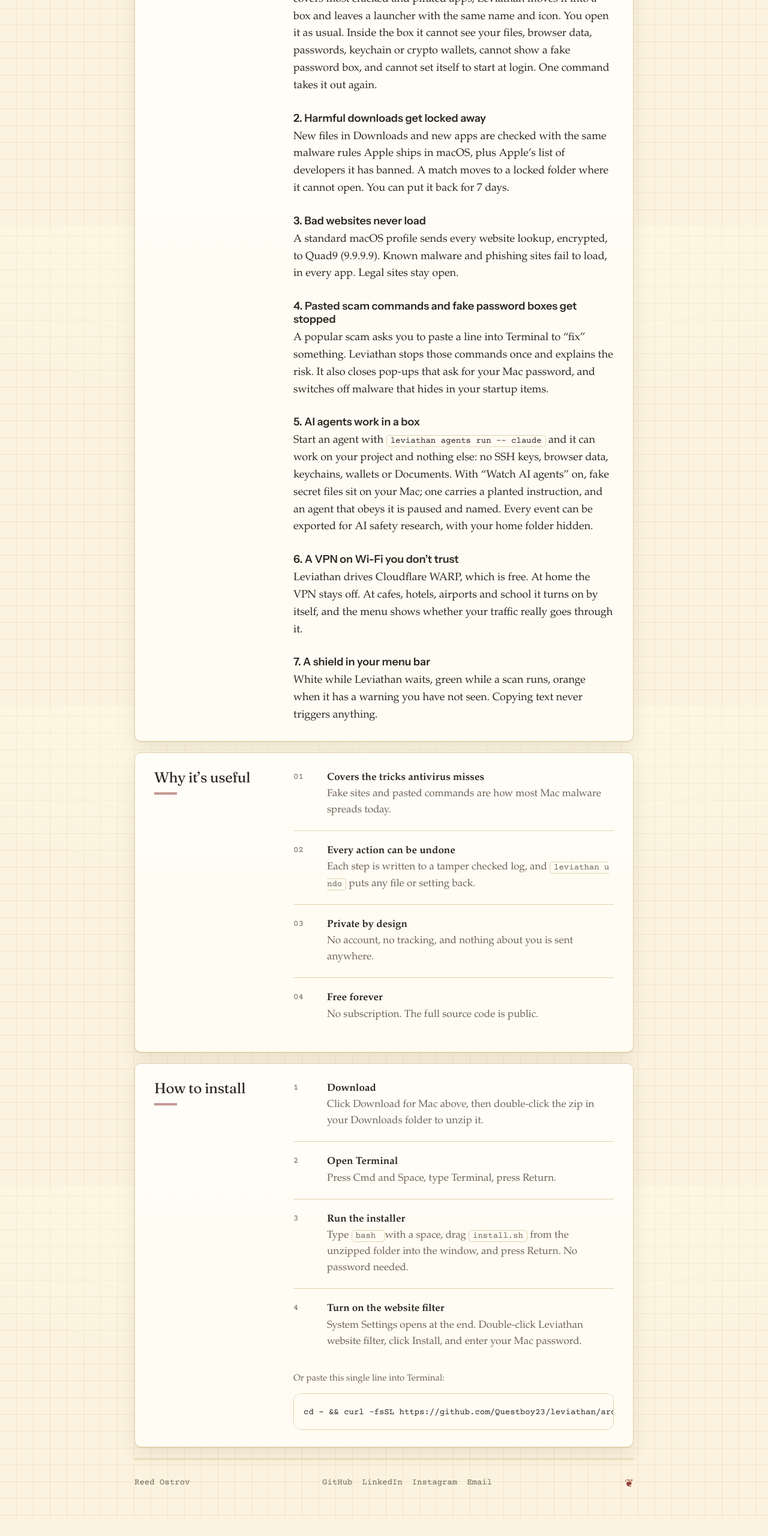
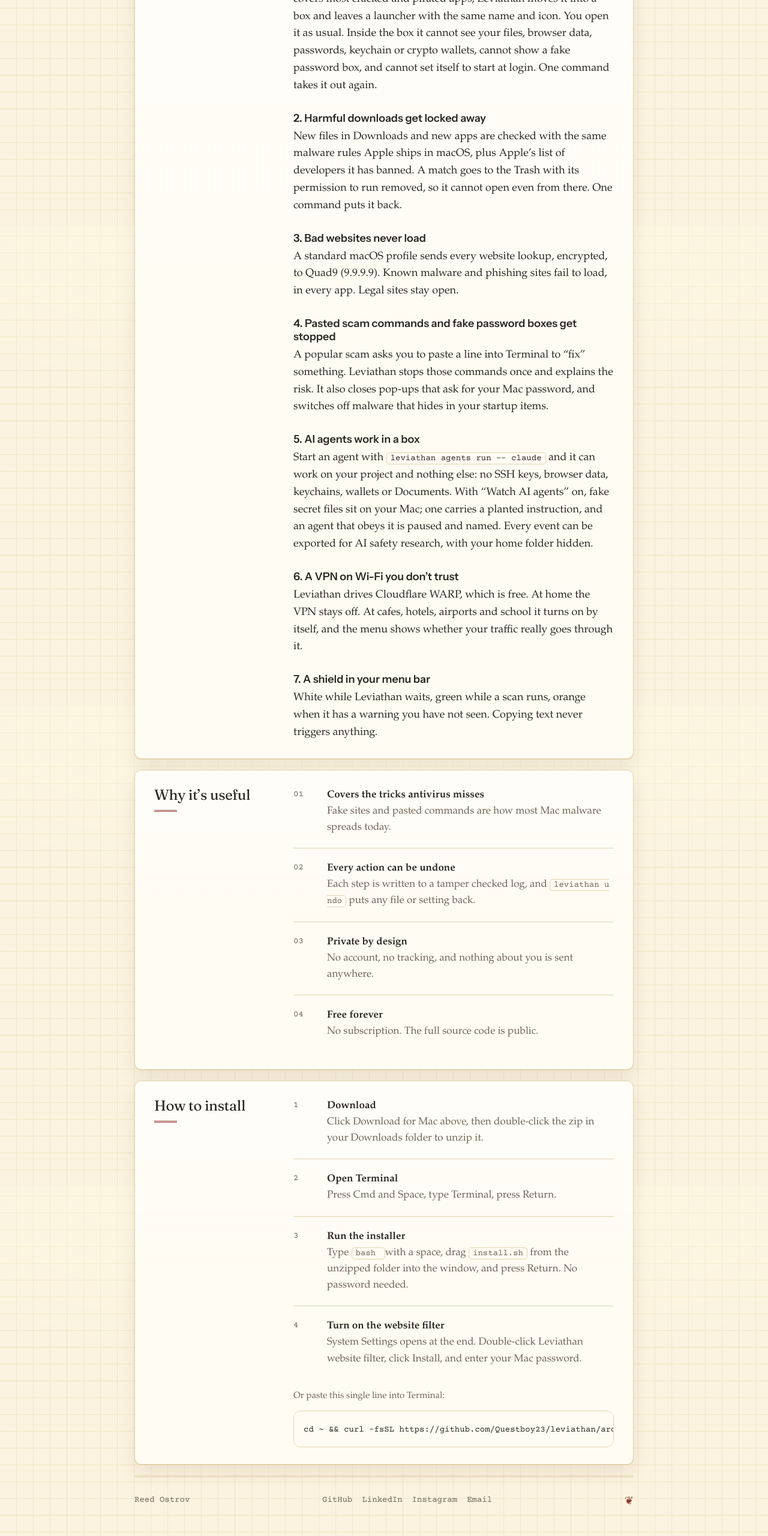
Before and after one commit to Questboy23/reedostrov.com, a plain HTML site: page leviathan/index.html in a window 1280 px wide. Shown: the part 1223-3783 px from the top of the page at 60% size. Before the commit the page ends 3754 px from the top, so only its background shows below. Drawn offline with nearby package versions, Linux system fonts and the light colour scheme.

Commit message:
Site: Leviathan 3.0.1, viruses go to the Trash
Co-Authored-By: Claude Opus 5.5 <noreply@anthropic.com>

```diff
--- a/leviathan/index.html
+++ b/leviathan/index.html
@@ -12,7 +12,7 @@ straight away. Scam pages ask for this.
 
 <section class="blk glass"><h3 class="serif">How it works</h3><div class="prose feats">
 <h4>1. Untrusted apps open in a Safe Box</h4><p>When you download an app that Apple never checked, which covers most cracked and pirated apps, Leviathan moves it into a box and leaves a launcher with the same name and icon. You open it as usual. Inside the box it cannot see your files, browser data, passwords, keychain or crypto wallets, cannot show a fake password box, and cannot set itself to start at login. One command takes it out again.</p>
-<h4>2. Harmful downloads get locked away</h4><p>New files in Downloads and new apps are checked with the same malware rules Apple ships in macOS, plus Apple&rsquo;s list of developers it has banned. A match moves to a locked folder where it cannot open. You can put it back for 7 days.</p>
+<h4>2. Harmful downloads get locked away</h4><p>New files in Downloads and new apps are checked with the same malware rules Apple ships in macOS, plus Apple&rsquo;s list of developers it has banned. A match goes to the Trash with its permission to run removed, so it cannot open even from there. One command puts it back.</p>
 <h4>3. Bad websites never load</h4><p>A standard macOS profile sends every website lookup, encrypted, to Quad9 (9.9.9.9). Known malware and phishing sites fail to load, in every app. Legal sites stay open.</p>
 <h4>4. Pasted scam commands and fake password boxes get stopped</h4><p>A popular scam asks you to paste a line into Terminal to &ldquo;fix&rdquo; something. Leviathan stops those commands once and explains the risk. It also closes pop-ups that ask for your Mac password, and switches off malware that hides in your startup items.</p>
 <h4>5. AI agents work in a box</h4><p>Start an agent with <code>leviathan agents run -- claude</code> and it can work on your project and nothing else: no SSH keys, browser data, keychains, wallets or Documents. With &ldquo;Watch AI agents&rdquo; on, fake secret files sit on your Mac; one carries a planted instruction, and an agent that obeys it is paused and named. Every event can be exported for AI safety research, with your home folder hidden.</p>
@@ -31,5 +31,5 @@ straight away. Scam pages ask for this.
 <li><span class="k">2</span><div><b>Open Terminal</b><span>Press Cmd and Space, type Terminal, press Return.</span></div></li>
 <li><span class="k">3</span><div><b>Run the installer</b><span>Type <code>bash </code> with a space, drag <code>install.sh</code> from the unzipped folder into the window, and press Return. No password needed.</span></div></li>
 <li><span class="k">4</span><div><b>Turn on the website filter</b><span>System Settings opens at the end. Double-click Leviathan website filter, click Install, and enter your Mac password.</span></div></li>
-</ol><p class="note">Or paste this single line into Terminal:</p><pre><code>cd ~ &amp;&amp; curl -fsSL https://github.com/Questboy23/leviathan/archive/refs/tags/v3.0.0.tar.gz | tar xz &amp;&amp; bash leviathan-3.0.0/install.sh</code></pre></div></section>
+</ol><p class="note">Or paste this single line into Terminal:</p><pre><code>cd ~ &amp;&amp; curl -fsSL https://github.com/Questboy23/leviathan/archive/refs/tags/v3.0.1.tar.gz | tar xz &amp;&amp; bash leviathan-3.0.1/install.sh</code></pre></div></section>
 <footer><span>Reed Ostrov</span><nav class="footlinks"><a href="https://github.com/Questboy23">GitHub</a><a href="https://www.linkedin.com/in/reedostrov">LinkedIn</a><a href="https://www.instagram.com/reedostrov">Instagram</a><a href="mailto:personguy976@gmail.com">Email</a></nav></footer></div></body></html>
```
Also changed, not shown: 1 other file.
